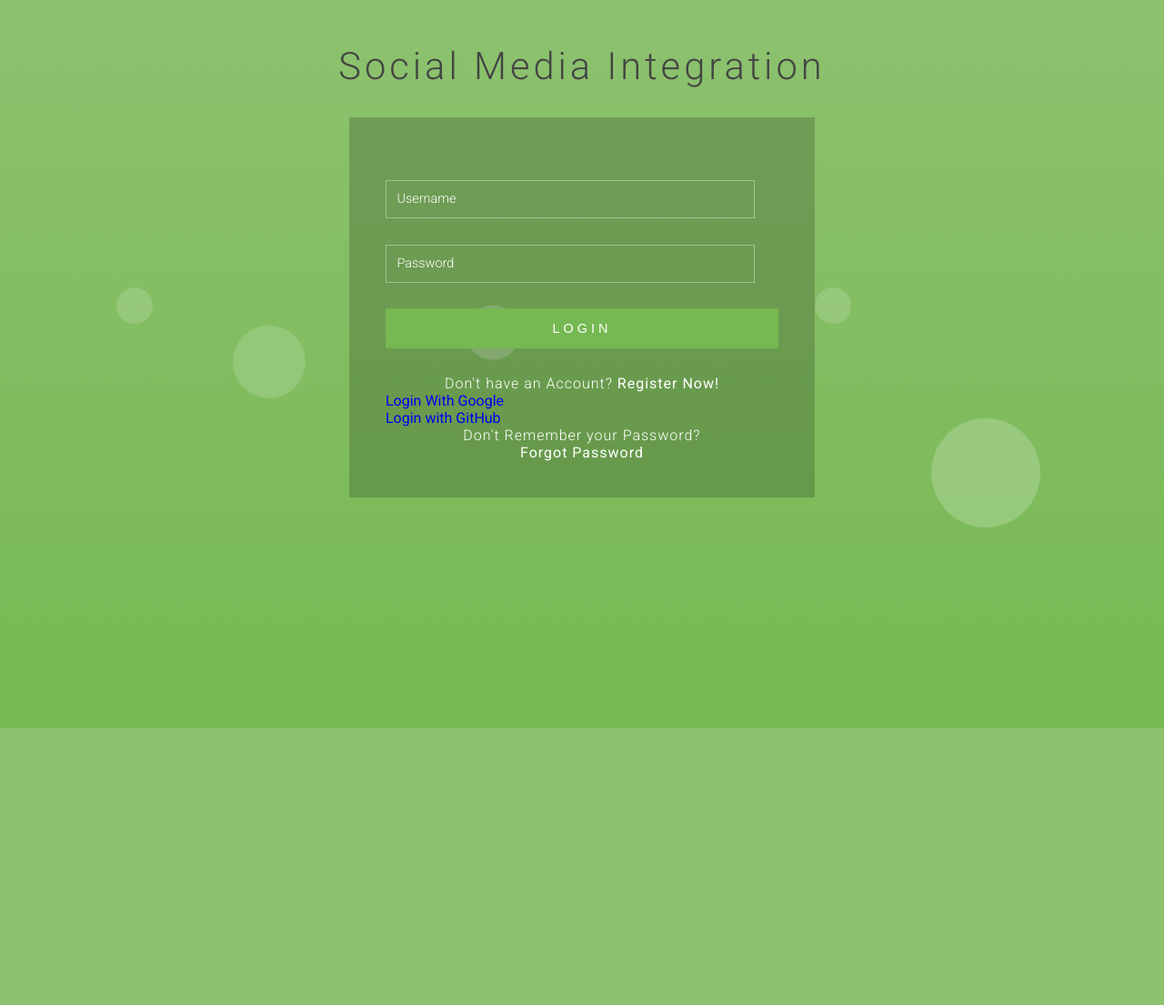
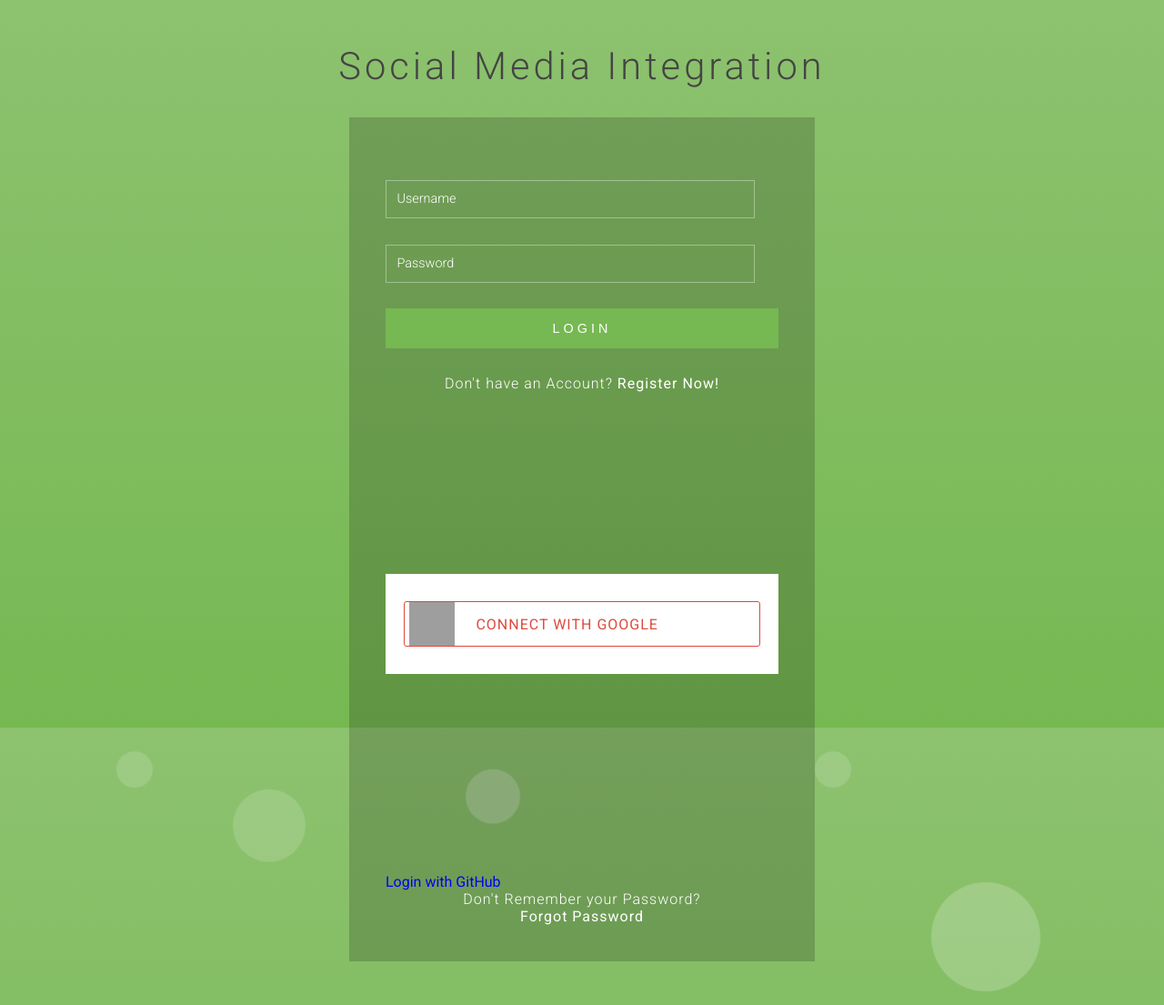
Before and after one commit to shubhamsinha1010/socmediaintegration, a Django app: page / in a window 1280 px wide. Shown: the whole page at 91% size. Before the commit the page ends 800 px from the top, so only its background shows below. Run offline with Django 3.2, Linux system fonts and the light colour scheme; some libraries are stand-ins or nearby versions; grey boxes are pictures that could not be loaded.

Commit message:
first commit

```diff
--- a/User/static/User/main.css
+++ b/User/static/User/main.css
@@ -851,3 +851,80 @@ a.article-title:hover {
 .account-heading {
   font-size: 2.5rem;
 }
+.login-box {
+    background: #fff;
+    padding: 20px;
+    max-width: 480px;
+    margin: 25vh auto;
+    text-align: center;
+    letter-spacing: 1px;
+    position: relative;
+}
+
+.login-box:hover {
+	  box-shadow: 0 8px 17px 0 rgba(0,0,0,0.2),0 6px 20px 0 rgba(0,0,0,0.19);
+}
+
+#google-connect {
+    background: rgb(255, 255, 255) url('https://raw.githubusercontent.com/eswarasai/social-login/master/img/google-plus.png') no-repeat scroll 5px 0px / 50px 50px padding-box border-box;
+    border: 1px solid rgb(220, 74, 61);
+}
+
+#google-connect:hover {
+	  border-color: rgb(220, 74, 61);
+	  background: rgb(220, 74, 61) url('https://raw.githubusercontent.com/eswarasai/social-login/master/img/google-plus-white.png') no-repeat scroll 5px 0px / 50px 50px padding-box border-box;
+	  -webkit-transition: all .8s ease-out;
+    -moz-transition: all .3s ease;
+    -ms-transition: all .3s ease;
+    -o-transition: all .3s ease;
+    transition: all .3s ease-out;
+}
+
+#google-connect span {
+	  box-sizing: border-box;
+    color: rgb(220, 74, 61);
+    cursor: pointer;
+    text-align: center;
+    text-transform: uppercase;
+    border: 0px none rgb(220, 74, 61);
+    outline: rgb(255, 255, 255) none 0px;
+	  -webkit-transition: all .3s ease;
+    -moz-transition: all .3s ease;
+    -ms-transition: all .3s ease;
+    -o-transition: all .3s ease;
+    transition: all .3s ease;
+}
+
+#google-connect:hover span {
+	  color: #FFF;
+	  -webkit-transition: all .3s ease;
+    -moz-transition: all .3s ease;
+    -ms-transition: all .3s ease;
+    -o-transition: all .3s ease;
+    transition: all .3s ease;
+}
+
+.social-button {
+	  background-position: 25px 0px;
+    box-sizing: border-box;
+    color: rgb(255, 255, 255);
+    cursor: pointer;
+    display: inline-block;
+    height: 50px;
+	  line-height: 50px;
+    text-align: left;
+    text-decoration: none;
+    text-transform: uppercase;
+    vertical-align: middle;
+    width: 100%;
+	  border-radius: 3px;
+    margin: 10px auto;
+    outline: rgb(255, 255, 255) none 0px;
+    padding-left: 20%;
+    transition: all 0.2s cubic-bezier(0.72, 0.01, 0.56, 1) 0s;
+	  -webkit-transition: all .3s ease;
+    -moz-transition: all .3s ease;
+    -ms-transition: all .3s ease;
+    -o-transition: all .3s ease;
+    transition: all .3s ease;
+}
--- a/User/templates/User/login.html
+++ b/User/templates/User/login.html
@@ -19,7 +19,10 @@
 					<input type="submit" value="LOGIN">
 				</form>
 				<p>Don't have an Account? <a href="{% url 'user-register' %}"> Register Now!</a></p>
-				 <a href="{% provider_login_url 'google' %}">Login With Google</a>
+				<div class="login-box">
+				<a href="{% provider_login_url 'google' %}" class="social-button" id="google-connect"> <span>Connect with Google</span></a>
+<!--				 <a href="{% provider_login_url 'google' %}">Login With Google</a>-->
+					</div>
 				<br>
 				    <a href="{% provider_login_url 'github' %}" class="btn btn-secondary">
       				<i class="fa fa-github fa-fw"></i>
```
